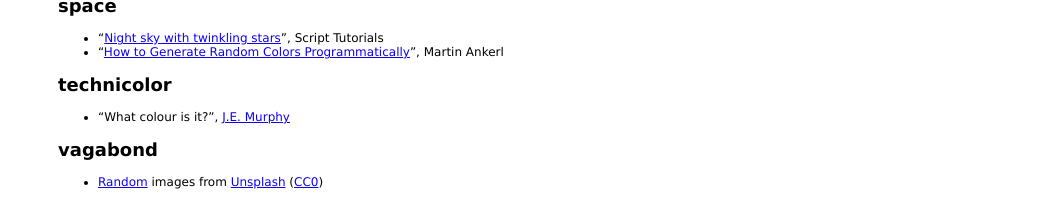
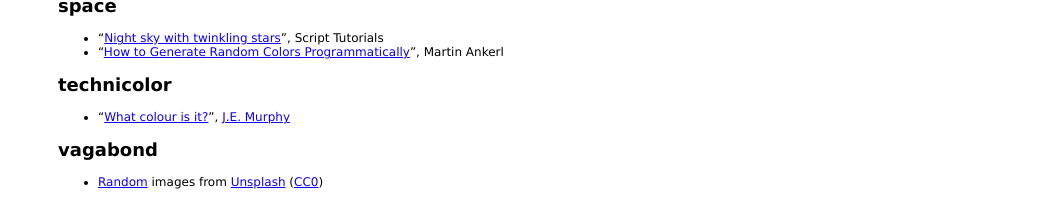
Before and after one commit to redsummernight/redsummernight.github.io, a Jekyll site: the page built from credits/index.html, in a window 1280 px wide. Shown: the part 828-1046 px from the top of the page, without its empty margins (232-1280 px from the left). Built offline with Jekyll 4.4.1, drawn with Linux system fonts in a browser that asks for light colours.

Commit message:
Fix broken credits link

```diff
--- a/color/index.html
+++ b/color/index.html
@@ -2,7 +2,7 @@
 title: technicolor
 description: time wasted must be enjoyed
 references: |
-  - "What colour is it?", [J.E. Murphy](http://www.jemurphy.org/)
+  - "[What colour is it?](https://www.behance.net/gallery/22672599/What-Colour-Is-It)", [J.E. Murphy](http://www.jemurphy.me/)
 ---
 <link rel="stylesheet" href="style.css">
 <p id="disp"></p>
```
